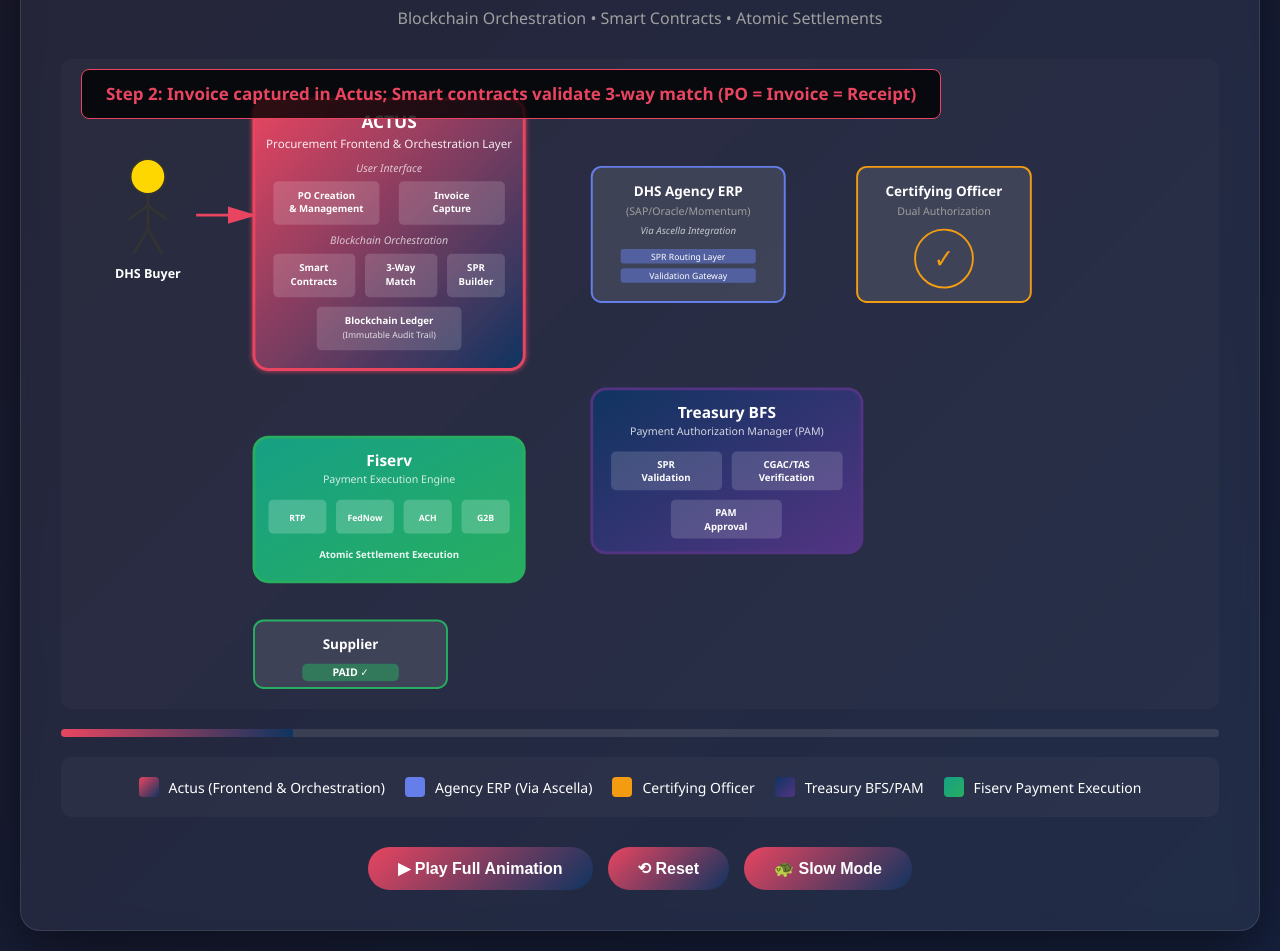
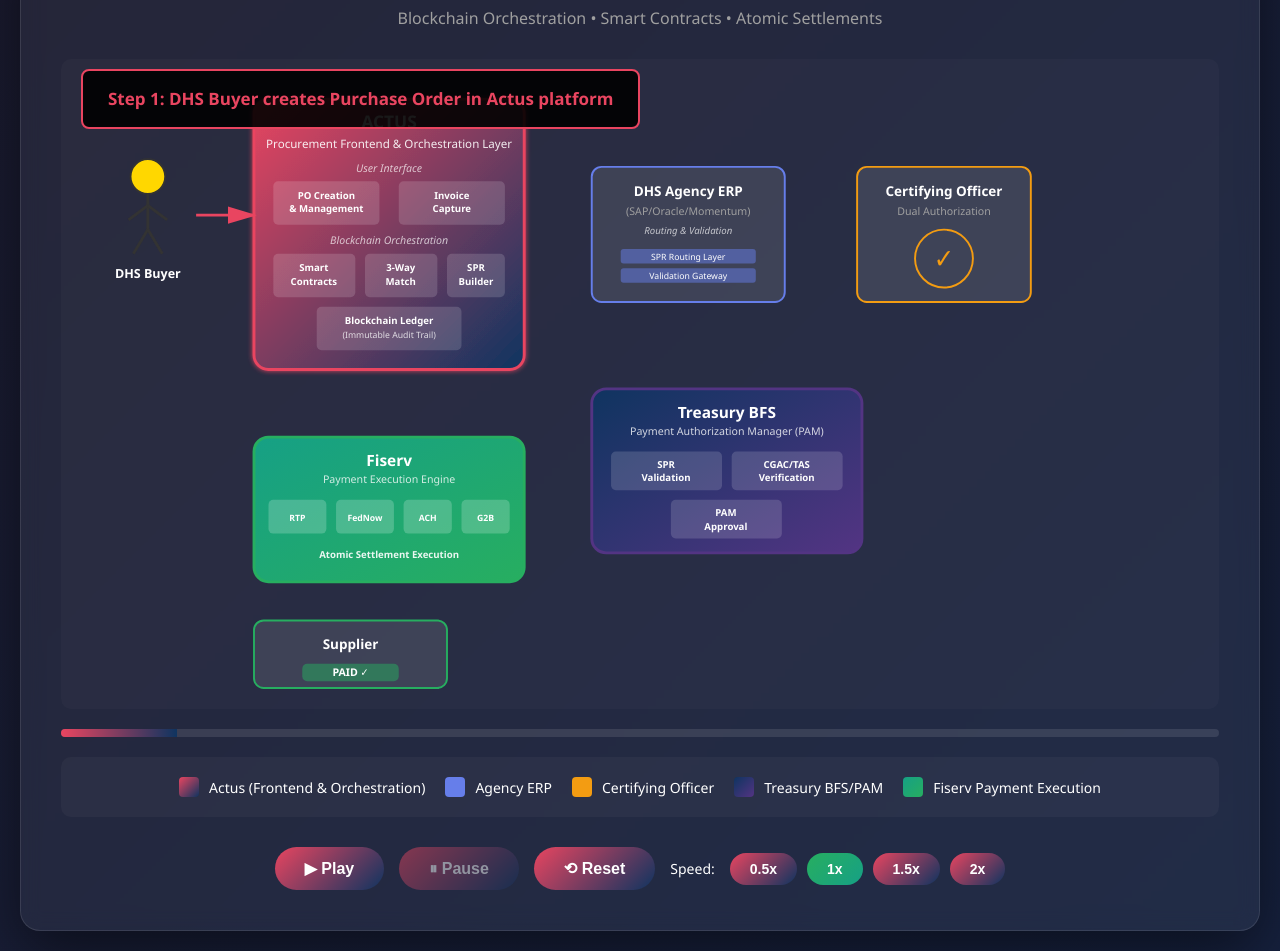
Before and after one commit to BMacMCrew/digital-payments-pilot, a plain HTML site: page animation.html in a window 1280 px wide. Shown: the part 107-1058 px from the top of the page. Drawn offline with Linux system fonts and the light colour scheme.

Commit message:
Add files via upload

```diff
--- a/animation.html
+++ b/animation.html
@@ -60,14 +60,14 @@
             font-weight: 600;
             color: #e94560;
             opacity: 0;
-            transition: opacity 0.3s;
-            background: rgba(0, 0, 0, 0.8);
-            padding: 12px 24px;
+            transition: opacity 0.5s;
+            background: rgba(0, 0, 0, 0.9);
+            padding: 15px 25px;
             border-radius: 8px;
-            border: 1px solid #e94560;
+            border: 2px solid #e94560;
             max-width: 90%;
             z-index: 100;
-            line-height: 1.4;
+            line-height: 1.5;
         }
         .step-label.active {
             opacity: 1;
@@ -94,6 +94,22 @@
         button:hover {
             transform: translateY(-2px);
             box-shadow: 0 5px 15px rgba(233, 69, 96, 0.4);
+        }
+        button:disabled {
+            opacity: 0.5;
+            cursor: not-allowed;
+        }
+        .speed-controls {
+            display: flex;
+            gap: 10px;
+            align-items: center;
+        }
+        .speed-btn {
+            padding: 8px 20px;
+            font-size: 14px;
+        }
+        .speed-btn.active {
+            background: linear-gradient(135deg, #27ae60 0%, #16a085 100%);
         }
         .progress-bar {
             width: 100%;
@@ -221,7 +237,7 @@
                     <rect width="200" height="140" rx="10" fill="rgba(255, 255, 255, 0.1)" stroke="#667eea" stroke-width="2"/>
                     <text x="100" y="30" text-anchor="middle" font-size="14" fill="#fff" font-weight="600">DHS Agency ERP</text>
                     <text x="100" y="50" text-anchor="middle" font-size="11" fill="#a0a0a0">(SAP/Oracle/Momentum)</text>
-                    <text x="100" y="70" text-anchor="middle" font-size="10" fill="rgba(255,255,255,0.7)" font-style="italic">Via Ascella Integration</text>
+                    <text x="100" y="70" text-anchor="middle" font-size="10" fill="rgba(255,255,255,0.7)" font-style="italic">Routing & Validation</text>
                     <rect x="30" y="85" width="140" height="15" rx="3" fill="#667eea" opacity="0.5"/>
                     <text x="100" y="96" text-anchor="middle" font-size="9" fill="#fff">SPR Routing Layer</text>
                     <rect x="30" y="105" width="140" height="15" rx="3" fill="#667eea" opacity="0.5"/>
@@ -319,15 +335,15 @@
 
             <!-- Step Labels -->
             <div id="label1" class="step-label">Step 1: DHS Buyer creates Purchase Order in Actus platform</div>
-            <div id="label2" class="step-label">Step 2: Invoice captured in Actus; Smart contracts validate 3-way match (PO = Invoice = Receipt)</div>
-            <div id="label3" class="step-label">Step 3: Actus builds blockchain-backed SPR with CGAC/TAS codes and compliance evidence</div>
-            <div id="label4" class="step-label">Step 4: SPR routed through Agency ERP (via Ascella) to validate against obligations</div>
+            <div id="label2" class="step-label">Step 2: Invoice captured in Actus; Smart contracts validate 3-way match<br>(PO = Invoice = Receipt)</div>
+            <div id="label3" class="step-label">Step 3: Actus builds blockchain-backed SPR with CGAC/TAS codes<br>and compliance evidence</div>
+            <div id="label4" class="step-label">Step 4: SPR routed through Agency ERP to validate against obligations</div>
             <div id="label5" class="step-label">Step 5: SPR forwarded to Certifying Officer for dual authorization review</div>
             <div id="label6" class="step-label">Step 6: Certified SPR sent to Treasury BFS Payment Authorization Manager (PAM)</div>
-            <div id="label7" class="step-label">Step 7: Treasury validates SPR against budget authority and CGAC/TAS; PAM approval returned</div>
+            <div id="label7" class="step-label">Step 7: Treasury validates SPR against budget authority and CGAC/TAS;<br>PAM approval returned</div>
             <div id="label8" class="step-label">Step 8: Actus receives approval and triggers Fiserv to execute payment</div>
-            <div id="label9" class="step-label">Step 9: Fiserv executes atomic settlement via selected rail (RTP/FedNow/ACH/G2B)</div>
-            <div id="label10" class="step-label">Complete! Supplier paid with full blockchain audit trail and immutable records ✓</div>
+            <div id="label9" class="step-label">Step 9: Fiserv executes atomic settlement via selected rail<br>(RTP/FedNow/ACH/G2B)</div>
+            <div id="label10" class="step-label">Complete! Supplier paid with full blockchain audit trail<br>and immutable records ✓</div>
         </div>
 
         <div class="progress-bar">
@@ -341,7 +357,7 @@
             </div>
             <div class="legend-item">
                 <div class="legend-box" style="background: #667eea;"></div>
-                <span>Agency ERP (Via Ascella)</span>
+                <span>Agency ERP</span>
             </div>
             <div class="legend-item">
                 <div class="legend-box" style="background: #f39c12;"></div>
@@ -358,9 +374,16 @@
         </div>
 
         <div class="controls">
-            <button id="playBtn">▶ Play Full Animation</button>
+            <button id="playBtn">▶ Play</button>
+            <button id="pauseBtn" disabled>⏸ Pause</button>
             <button id="resetBtn">⟲ Reset</button>
-            <button id="slowBtn">🐢 Slow Mode</button>
+            <div class="speed-controls">
+                <span style="font-size: 14px; margin-right: 5px;">Speed:</span>
+                <button class="speed-btn" data-speed="0.5">0.5x</button>
+                <button class="speed-btn active" data-speed="1">1x</button>
+                <button class="speed-btn" data-speed="1.5">1.5x</button>
+                <button class="speed-btn" data-speed="2">2x</button>
+            </div>
         </div>
     </div>
 
@@ -381,12 +404,21 @@
         };
 
         let isAnimating = false;
+        let isPaused = false;
         let animationSpeed = 1;
+        let currentStep = 0;
+        let pauseResolve = null;
+
+        const playBtn = document.getElementById('playBtn');
+        const pauseBtn = document.getElementById('pauseBtn');
+        const resetBtn = document.getElementById('resetBtn');
+        const speedBtns = document.querySelectorAll('.speed-btn');
 
         function showLabel(num) {
             document.querySelectorAll('.step-label').forEach(label => label.classList.remove('active'));
             const label = document.getElementById(`label${num}`);
             if (label) label.classList.add('active');
+            currentStep = num;
         }
 
         function setOpacity(element, value) {
@@ -394,92 +426,152 @@
         }
 
         function wait(ms) {
-            return new Promise(resolve => setTimeout(resolve, ms / animationSpeed));
+            return new Promise(resolve => {
+                const adjustedTime = ms / animationSpeed;
+                let timeoutId;
+
+                const checkPause = setInterval(() => {
+                    if (isPaused) {
+                        clearTimeout(timeoutId);
+                        clearInterval(checkPause);
+                        pauseResolve = () => {
+                            pauseResolve = null;
+                            resolve();
+                        };
+                    }
+                }, 100);
+
+                timeoutId = setTimeout(() => {
+                    clearInterval(checkPause);
+                    if (!isPaused) resolve();
+                }, adjustedTime);
+            });
         }
 
         async function playAnimation() {
-            if (isAnimating) return;
+            if (isAnimating && !isPaused) return;
+
+            if (isPaused) {
+                isPaused = false;
+                pauseBtn.textContent = '⏸ Pause';
+                pauseBtn.disabled = false;
+                playBtn.disabled = true;
+                if (pauseResolve) pauseResolve();
+                return;
+            }
+
             isAnimating = true;
+            playBtn.disabled = true;
+            pauseBtn.disabled = false;
             resetAnimation();
-            await wait(500);
+            await wait(1000);
 
             // Step 1: Buyer creates PO in Actus
+            if (isPaused) await new Promise(r => pauseResolve = r);
             showLabel(1);
             elements.progressFill.style.width = '10%';
             setOpacity(elements.flow1, 1);
-            await wait(2000);
+            await wait(3500);
 
             // Step 2: Invoice captured in Actus
+            if (isPaused) await new Promise(r => pauseResolve = r);
             showLabel(2);
             elements.progressFill.style.width = '20%';
-            await wait(2000);
+            await wait(3500);
 
             // Step 3: Actus builds SPR with blockchain
+            if (isPaused) await new Promise(r => pauseResolve = r);
             showLabel(3);
             elements.progressFill.style.width = '30%';
             setOpacity(elements.blockchain, 1);
             setOpacity(elements.sprDoc, 1);
-            await wait(2000);
+            await wait(3500);
 
             // Step 4: SPR routed through ERP
+            if (isPaused) await new Promise(r => pauseResolve = r);
             showLabel(4);
             elements.progressFill.style.width = '40%';
             setOpacity(elements.flow2, 1);
-            await wait(1500);
+            await wait(3000);
 
             // Step 5: SPR to Certifying Officer
+            if (isPaused) await new Promise(r => pauseResolve = r);
             showLabel(5);
             elements.progressFill.style.width = '50%';
             setOpacity(elements.flow3, 1);
-            await wait(1500);
+            await wait(3000);
 
             // Step 6: Certified SPR to Treasury
+            if (isPaused) await new Promise(r => pauseResolve = r);
             showLabel(6);
             elements.progressFill.style.width = '60%';
             setOpacity(elements.flow4, 1);
-            await wait(1500);
+            await wait(3000);
 
             // Step 7: Treasury validation and approval
+            if (isPaused) await new Promise(r => pauseResolve = r);
             showLabel(7);
             elements.progressFill.style.width = '70%';
-            await wait(2000);
+            await wait(3500);
 
             // Step 8: Approval back to Actus, trigger Fiserv
+            if (isPaused) await new Promise(r => pauseResolve = r);
             showLabel(8);
             elements.progressFill.style.width = '80%';
             setOpacity(elements.flow5, 1);
             setOpacity(elements.flow7, 1);
-            await wait(1500);
+            await wait(3000);
 
             // Step 9: Atomic settlement execution
+            if (isPaused) await new Promise(r => pauseResolve = r);
             showLabel(9);
             elements.progressFill.style.width = '90%';
             setOpacity(elements.flow6, 1);
-            await wait(1500);
+            await wait(3000);
 
             // Step 10: Complete
+            if (isPaused) await new Promise(r => pauseResolve = r);
             showLabel(10);
             elements.progressFill.style.width = '100%';
             setOpacity(elements.successRing, 1);
             setOpacity(elements.successCheck, 1);
 
             isAnimating = false;
+            playBtn.disabled = false;
+            pauseBtn.disabled = true;
+        }
+
+        function pauseAnimation() {
+            isPaused = true;
+            pauseBtn.textContent = '▶ Resume';
+            playBtn.disabled = true;
         }
 
         function resetAnimation() {
+            isPaused = false;
+            pauseResolve = null;
             Object.values(elements).forEach(el => {
                 if (el && el !== elements.progressFill) setOpacity(el, 0);
             });
             elements.progressFill.style.width = '0%';
             document.querySelectorAll('.step-label').forEach(label => label.classList.remove('active'));
+            currentStep = 0;
             isAnimating = false;
+            playBtn.disabled = false;
+            pauseBtn.disabled = true;
+            pauseBtn.textContent = '⏸ Pause';
         }
 
-        document.getElementById('playBtn').addEventListener('click', playAnimation);
-        document.getElementById('resetBtn').addEventListener('click', resetAnimation);
-        document.getElementById('slowBtn').addEventListener('click', () => {
-            animationSpeed = animationSpeed === 1 ? 0.5 : 1;
-            document.getElementById('slowBtn').textContent = animationSpeed === 1 ? '🐢 Slow Mode' : '🐇 Normal Speed';
+        playBtn.addEventListener('click', playAnimation);
+        pauseBtn.addEventListener('click', pauseAnimation);
+        resetBtn.addEventListener('click', resetAnimation);
+
+        speedBtns.forEach(btn => {
+            btn.addEventListener('click', () => {
+                speedBtns.forEach(b => b.classList.remove('active'));
+                btn.classList.add('active');
+                animationSpeed = parseFloat(btn.dataset.speed);
+            });
         });
 
         setTimeout(playAnimation, 1000);
```
